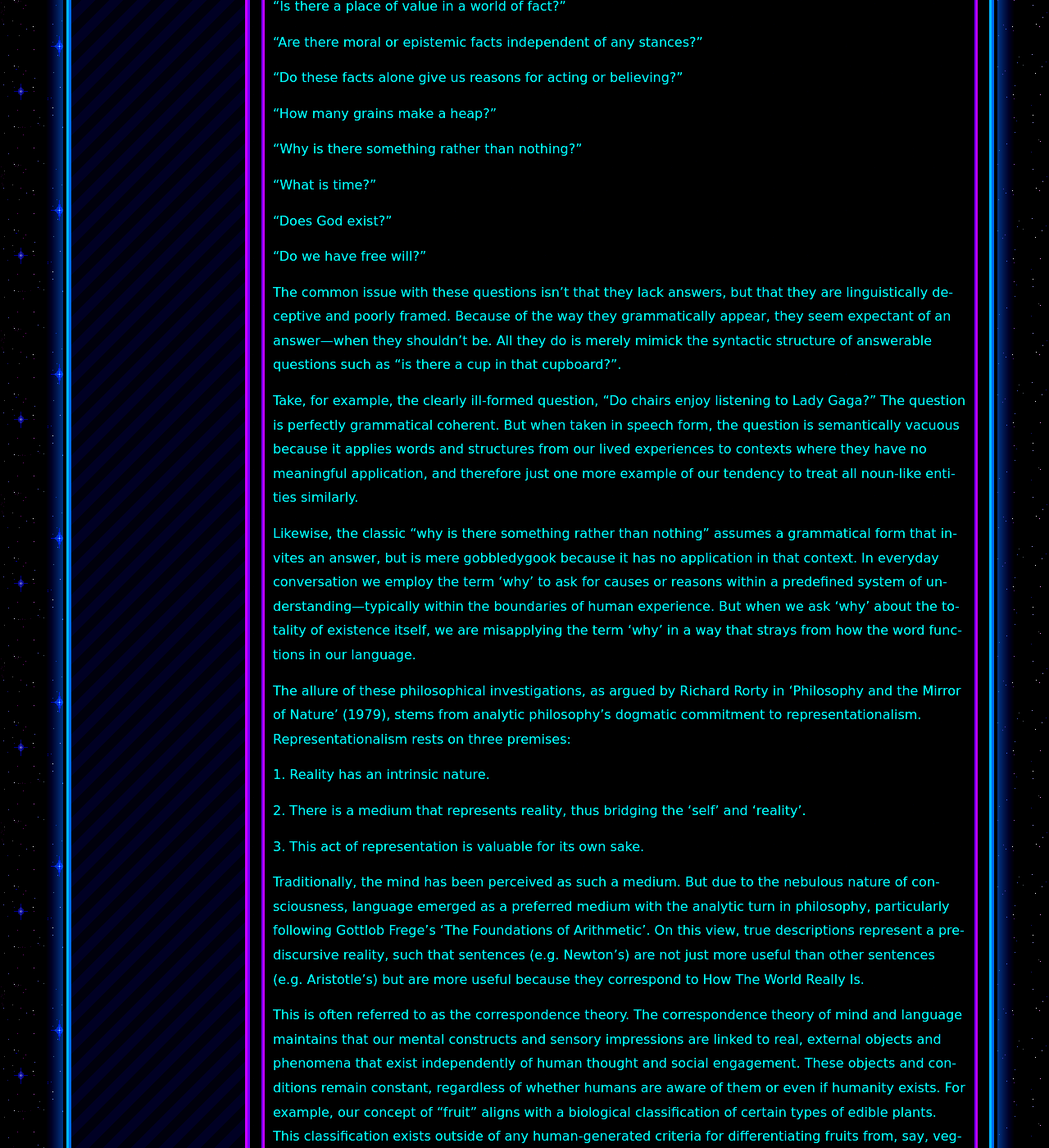
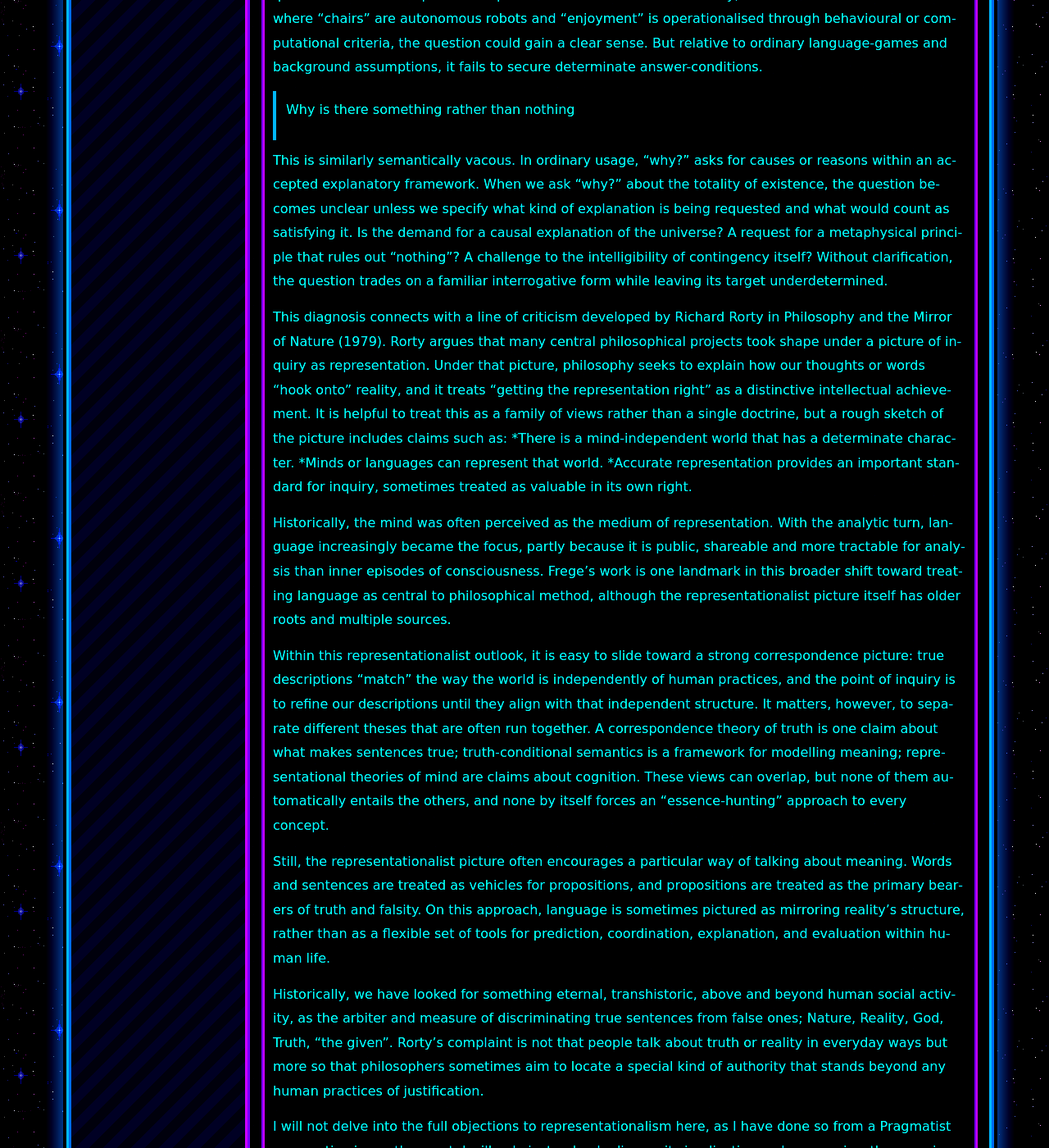
Before and after one commit to Catofminerva/Catofminerva.github.io, a Jekyll site: the page built from _posts/2022-10-03-woman.md, in a window 1280 px wide and 1400 px high, scrolled down 3126 px. Shown: the whole window at 82% size. Built offline with Jekyll 4.4.1, drawn with Linux system fonts in a browser that asks for light colours; comment, search, counter and statistics services are not loaded; some of the changed text lies outside the part shown.

Commit message:
Update 2022-10-03-woman.md

```diff
--- a/_posts/2022-10-03-woman.md
+++ b/_posts/2022-10-03-woman.md
@@ -27,72 +27,40 @@
 In the following sections I delve deep into and dismantle two related frameworks which I take to be influencing much of current culture wars. The first is representationalism, the view that reality has an intrinsic nature which the task of language is to represent. And the second is essentialism, which holds that objects must have a set of properties that are necessary for their identity. They are both related because they both stem from foundationalism: the belief that the task of inquiry is to discover ahistorical and necessary foundations for our current cultural practices, ranging from the sciences to religion, ethics, and art.
 
 **Representaionalism**
+A lot of classic philosophical questions look like ordinary, answerable questions only because they share a familiar surface form (“What is X?”, “Why is Y?”, “Do we have Z?”- “What is qualia?”, “Do we know p, or its mere appearance?”). These questions are not all defective in the same way and some are plainly substantive. Still, a recurring temptation in philosophy is to assume that whenever we can form a sentence that looks like a question, there must be a determinate kind of answer “waiting” behind it. But a question can be syntactically well-formed and still lack clear conditions for what would count as an answer in the relevant context.
 
-Many philosophical queries, largely inherited from 17th century epistemology and metaphysics, center on uncovering the inherent nature of things, or, as Derrida phrased it, "a full presence beyond the reach of play." This search for hidden essences—which is taken as being important for its own sake—amounts to tedious questions over matters, such as:
+>Do chairs enjoy listening to Lady Gaga?
 
-“What is qualia?”
+The sentence is perfectly well-formed. In ordinary contexts, however, the predicate “enjoy listening” has no stable application to chairs. There is no shared practice for checking, confirming, disputing or explaining such a claim about chairs. This is what makes the question empty in everyday conversation while the question “is there a cup in that cupboard?” is not. In a children’s story, in science fiction or in a lab where “chairs” are autonomous robots and “enjoyment” is operationalised through behavioural or computational criteria, the question could gain a clear sense. But relative to ordinary language-games and background assumptions, it fails to secure determinate answer-conditions.
 
-“What is Knowledge?”
+>Why is there something rather than nothing
 
-“Are there really universals?”
+This is similarly semantically vacous. In ordinary usage, “why?” asks for causes or reasons within an accepted explanatory framework. When we ask “why?” about the totality of existence, the question becomes unclear unless we specify what kind of explanation is being requested and what would count as satisfying it. Is the demand for a causal explanation of the universe? A request for a metaphysical principle that rules out “nothing”? A challenge to the intelligibility of contingency itself? Without clarification, the question trades on a familiar interrogative form while leaving its target underdetermined.
 
-“How do we know what we know?”
+This diagnosis connects with a line of criticism developed by Richard Rorty in Philosophy and the Mirror of Nature (1979). Rorty argues that many central philosophical projects took shape under a picture of inquiry as representation. Under that picture, philosophy seeks to explain how our thoughts or words “hook onto” reality, and it treats “getting the representation right” as a distinctive intellectual achievement. It is helpful to treat this as a family of views rather than a single doctrine, but a rough sketch of the picture includes claims such as:
+*There is a mind-independent world that has a determinate character.
+*Minds or languages can represent that world.
+*Accurate representation provides an important standard for inquiry, sometimes treated as valuable in its own right.
 
-“Do we know p, or its mere appearance?”
+Historically, the mind was often perceived as the medium of representation. With the analytic turn, language increasingly became the focus, partly because it is public, shareable and more tractable for analysis than inner episodes of consciousness. Frege’s work is one landmark in this broader shift toward treating language as central to philosophical method, although the representationalist picture itself has older roots and multiple sources.
 
-“Is there a place of value in a world of fact?”
+Within this representationalist outlook, it is easy to slide toward a strong correspondence picture: true descriptions “match” the way the world is independently of human practices, and the point of inquiry is to refine our descriptions until they align with that independent structure. It matters, however, to separate different theses that are often run together. A correspondence theory of truth is one claim about what makes sentences true; truth-conditional semantics is a framework for modelling meaning; representational theories of mind are claims about cognition. These views can overlap, but none of them automatically entails the others, and none by itself forces an “essence-hunting” approach to every concept.
 
-“Are there moral or epistemic facts independent of any stances?”
+Still, the representationalist picture often encourages a particular way of talking about meaning. Words and sentences are treated as vehicles for propositions, and propositions are treated as the primary bearers of truth and falsity. On this approach, language is sometimes pictured as mirroring reality’s structure, rather than as a flexible set of tools for prediction, coordination, explanation, and evaluation within human life.
 
-“Do these facts alone give us reasons for acting or believing?”
-
-“How many grains make a heap?”
-
-“Why is there something rather than nothing?”
-
-“What is time?”
-
-“Does God exist?”
-
-“Do we have free will?”
-
-The common issue with these questions isn't that they lack answers, but that they are linguistically deceptive and poorly framed. Because of the way they grammatically appear, they seem expectant of an answer—when they shouldn’t be. All they do is merely mimick the syntactic structure of answerable questions such as “is there a cup in that cupboard?”.
-
-Take, for example, the clearly ill-formed question, "Do chairs enjoy listening to Lady Gaga?" The question is perfectly grammatical coherent. But when taken in speech form, the question is semantically vacuous because it applies words and structures from our lived experiences to contexts where they have no meaningful application, and therefore just one more example of our tendency to treat all noun-like entities similarly.
-
-Likewise, the classic “why is there something rather than nothing” assumes a grammatical form that invites an answer, but is mere gobbledygook because it has no application in that context. In everyday conversation we employ the term 'why' to ask for causes or reasons within a predefined system of understanding—typically within the boundaries of human experience. But when we ask 'why' about the totality of existence itself, we are misapplying the term ‘why’ in a way that strays from how the word functions in our language.
-
-The allure of these philosophical investigations, as argued by Richard Rorty in 'Philosophy and the Mirror of Nature' (1979), stems from analytic philosophy's dogmatic commitment to representationalism. Representationalism rests on three premises:
-
-1\. Reality has an intrinsic nature.
-
-2\. There is a medium that represents reality, thus bridging the 'self' and 'reality'.
-
-3\. This act of representation is valuable for its own sake.
-
-Traditionally, the mind has been perceived as such a medium. But due to the nebulous nature of consciousness, language emerged as a preferred medium with the analytic turn in philosophy, particularly following Gottlob Frege's 'The Foundations of Arithmetic'. On this view, true descriptions represent a pre-discursive reality, such that sentences (e.g. Newton’s) are not just more useful than other sentences (e.g. Aristotle’s) but are more useful because they correspond to How The World Really Is.
-
-This is often referred to as the correspondence theory. The correspondence theory of mind and language maintains that our mental constructs and sensory impressions are linked to real, external objects and phenomena that exist independently of human thought and social engagement. These objects and conditions remain constant, regardless of whether humans are aware of them or even if humanity exists. For example, our concept of "fruit" aligns with a biological classification of certain types of edible plants. This classification exists outside of any human-generated criteria for differentiating fruits from, say, vegetables or grains. In the same way, according to the correspondence theory of language, our words point to actual objects, and our sentences aim to describe states of affairs. A sentence is considered false if it doesn't accurately represent the way things are, and true if it does. This means that the structure of the world exists independently of human language.
-
-Put this way, language is taken to mirrors the intrinsic structure of reality rather than being a tool for coping with it. Words act as pointers to a mental or linguistic representation, something which philosophers might call a ‘proposition’, like a picture referred to by words. And these mental/linguistic entities are taken to correspond to something that, as it were, looms behind such things, something called ‘Reality’. So when I say “this chair in front of me”, this is taken to mean that I have a mental image/proposition about it (as opposed to me simply using signs to communicate some intention I have, and trust that, because of our shared socialisation, my interlocutor interprets the signs as I intended). And this mental image I am referring to, in turn, is taken to represent the nature of reality.
-
-![](brain.jpeg)
-
-Historically, we have looked for something eternal, transhistoric, above and beyond human social activity, as the arbiter and measure of discriminating true sentences from false ones; Nature, Reality, God, Truth. This representationalism is the backbone of the western intellectual tradition. It manifests in the sciences, such as neuroscience's portrayal of the mind as a Cartesian theatre where human cognition is an ahistorical, non-linguistic, non-social computational system "representing" environmental features. But most of all, it is the saving grace of analytic philosophy and what keeps philosophers in business.
-
-This tradition historically held that the aim of enquiry is to represent what lays outside the human mind, be they Platonic Forms or the Will of God or the arrangement of atoms in the void. Its corollary is buckets of ink spilled on armchair philosophising about the ‘true’ and intrinsic nature of ‘p’, to which the average layperson is supposedly confused about. Much of analytic philosophy is parasitic on this representationalists tradition (notable in the Myth of the Given and the correspondence theory of truth), for if we forego it we will no longer be interested in asking bad questions that aim at ‘getting reality right’.
+Historically, we have looked for something eternal, transhistoric, above and beyond human social activity, as the arbiter and measure of discriminating true sentences from false ones; Nature, Reality, God, Truth, "the given". Rorty’s complaint is not that people talk about truth or reality in everyday ways but more so that philosophers sometimes aim to locate a special kind of authority that stands beyond any human practices of justification.
 
 I will not delve into the full objections to representationalism here, as I have done so from a Pragmatist perspective in another post. I will only instead only discuss its implication on how we view the meaning of words, particularly with respect to gender.
 
 **Language as Representation**
 
-Philosophers often link meaning and truth together by taking a ‘truth-conditional semantics’ approach to meaning, where the meaning of a word is equivalent to its truth conditions - the circumstances or states of affairs under which it would be true. So in order to understand ‘the cat is on the mat’ requires knowing under which circumstances such a sentence would be true, that is, when there is a cat and a mat, and the cat is located on the mat. Accordingly, the meaning of a sentence, which results from the meanings of its component words and their arrangement, determines its truth conditions. The use and context (what is called ‘pragmatics’) of the sentence are usually - though not always - taken to be irrelevant and rarely factor in within the analysis; what matters most is the ‘semantic content’ of the sentence being communicated, which is the meaning of words in isolation from their use in real-world situations (pragmatics). ‘Semantic content’ is viewed in the form of “propositions” - the concepts or ideas that sentences express, which define their truth conditions.
+A common approach in philosophy of language, and in formal semantics more broadly, connects meaning with truth-conditions. On a truth-conditional model, to understand “the cat is on the mat” is to understand under what conditions it would be true: roughly, when there is a cat, there is a mat, and the cat is located on the mat. The meaning of a sentence is then modelled in a way that helps explain its truth-conditions. Many truth-conditional frameworks integrate context sensitivity, and the boundary between semantics and pragmatics is a substantive topic. Still, philosophical debates often proceed as if the core meaning of a term can be fixed independently of how speakers deploy it in social contexts, and as if disputes about meaning must be settled by locating necessary and sufficient conditions in the world.
 
-For the representationalist branch of philosophy—which encompasses by far the majority of philosophers—the meaning of a sentence determines the conditions for it to be true, and these conditions are ‘when a word or sentence corresponds to reality’, so that ‘meaning’, ‘truth’ and ‘correspondence to reality’ come to be more or less interchangeable. Here, words are taken to directly correspond to pre-existing categories in the world, so that the job of language is to accurately represent those entities or categories.
+Thus this view extends to one recurrent posture in contemporary disputes about the meaning of “woman". The assumption is that, for the term to have a legitimate meaning it must track a single set of necessary and sufficient criteria, often specified in biological terms (chromosomes, gametes, reproductive roles, or related traits). On this view, sentences containing “woman” have truth-values determined by whether those criteria are met, and disagreement is treated primarily as a disagreement about the underlying facts.
 
-Thus, it is unsurprising that when applying this view to the contemporary gender debate on the meaning of the word ‘woman’, it is taken to have a fixed meaning based on observable criteria. It has been held, for instance, by those against reforming this part of our language, though usually implicitly, that the truth of sentences containing the word 'woman' depends on necessary and sufficient criteria, typically including some notion of biological features such as having XX chromosomes or gametes. Essentialism provides the "fixed categories" that representationalism seeks to describe, while representationalism offers a philosophical justification for the essentialist views. When confronted, essentialists will thump their fists on the table and assert that we are beholden to a non-human entity called 'Reality' which their descriptions accurately represent, and it is on this basis alone that we should act.
+However, even if one grants that the world constrains our talk, it does not follow that every contested term must correspond to a single natural kind with strict boundaries. Many category terms function through family resemblances, clusters of properties, social roles, institutional rules or practical purposes that differ across contexts. “Woman” can appear in medical classification, legal administration, demographic description, self-ascription and social recognition, and these uses can pull apart. Disagreement then become normative, i.e., which use should a community adopt in a given domain and what values should guide that choice?
 
-This view of language, which posits a direct and unmediated link between words and reality, is precisely what Thomas Kuhn once parodied, saying that it is as if there is an independent Reality that has its own language, and when we utter a sentence and it is ‘true’, then it has been correctly picked out from within Reality’s language. However, if become Wittgensteineins and start seeing language as a tool rather than a representation of reality where each word has a direct, pre-existing counterpart in reality, and in which there is an isomorphic relationship between them, we will stop looking for “necessary conditions” for the possibility of language representation. Instead, we will understand the meaning of words in terms of their function, and acknowledge that they are descriptively determined by their usage among the linguistic communities in which they appear (more on this Wittgensteinian theory of language later on).
+If we become Wittgensteineins and start seeing language as a tool rather than a representation of reality where each word has a direct, pre-existing counterpart in reality, and in which there is an isomorphic relationship between them, we will stop looking for “necessary conditions” for the possibility of language representation. Instead, we will understand the meaning of words in terms of their function, and acknowledge that they are descriptively determined by their usage among the linguistic communities in which they appear (more on this Wittgensteinian theory of language later on).
 
 **Gender Essentialism**
 
```
